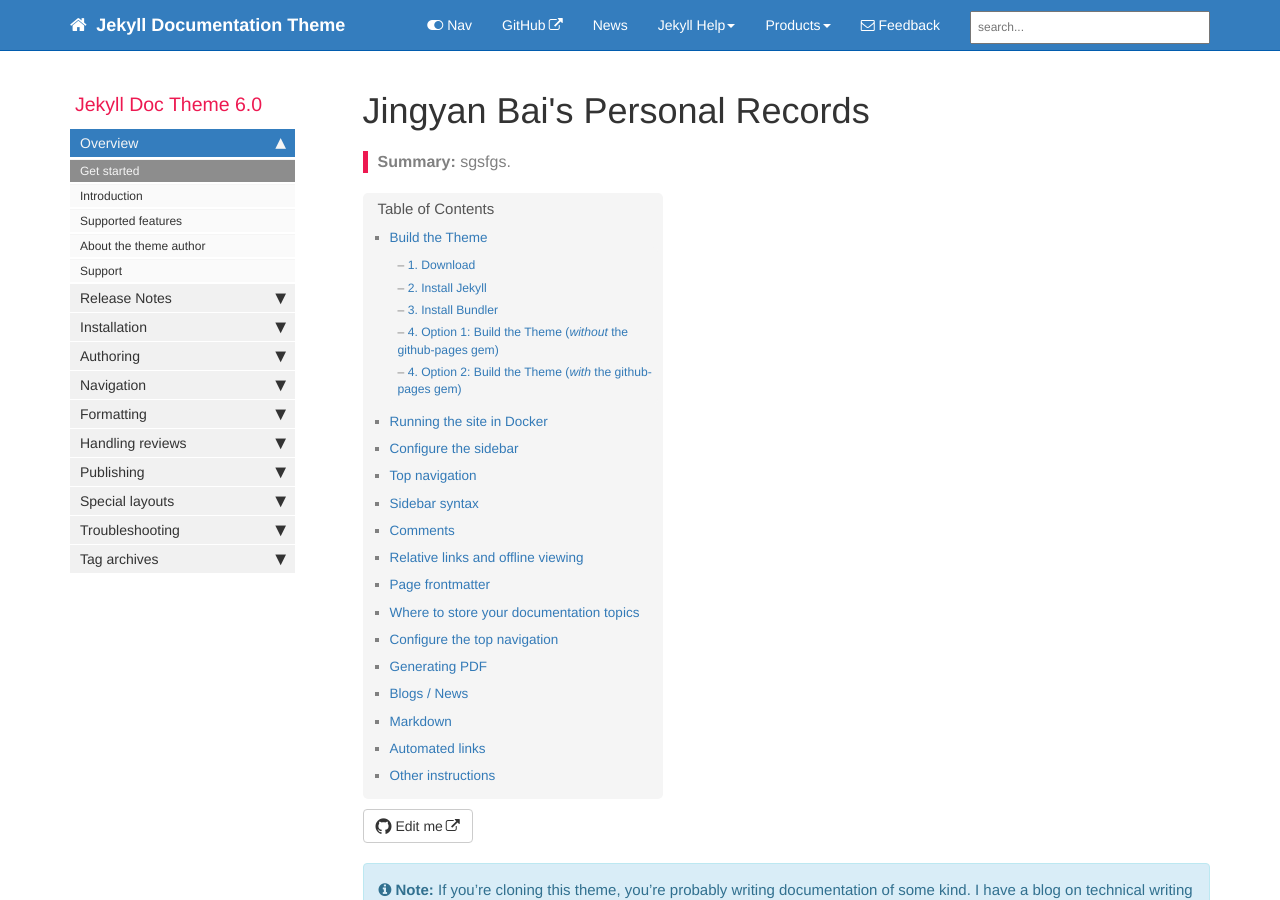
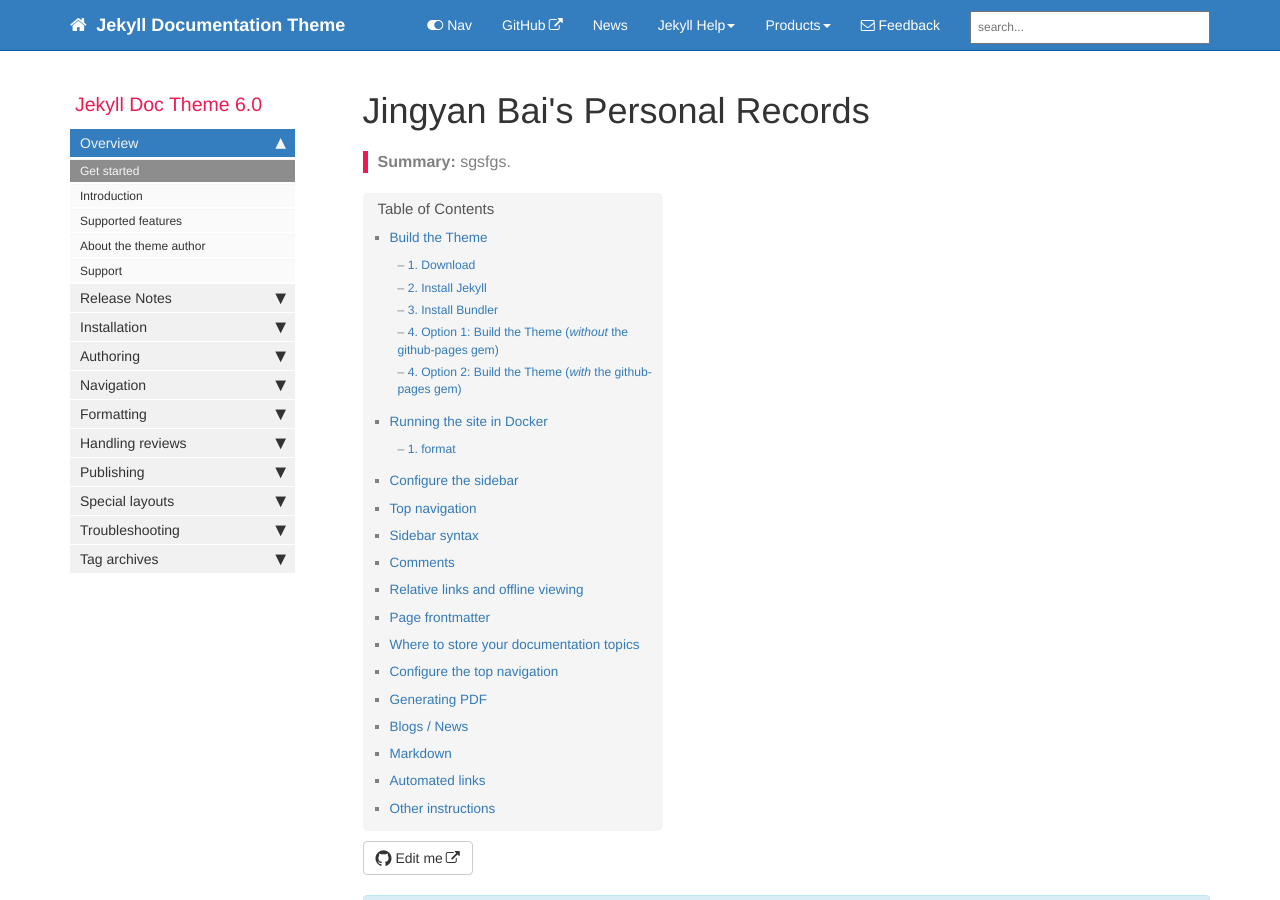
Before and after one commit to clairejingyanbai/clairejingyanbai.github.io, a Jekyll site: the page built from index.md, in a window 1280 px wide and 900 px high. Built offline with Jekyll 4.4.1, drawn with Linux system fonts in a browser that asks for light colours; comment, search, counter and statistics services are not loaded.

Commit message:
Update index.md

```diff
--- a/index.md
+++ b/index.md
@@ -82,6 +82,8 @@ docker-compose build --no-cache && docker-compose up
 The site should now be running at [http://localhost:4000/](http://localhost:4000/).
 
 This is perhaps the easiest way to see how your site would actually look.
+
+### 1. format
 
 ## Configure the sidebar
 
```
